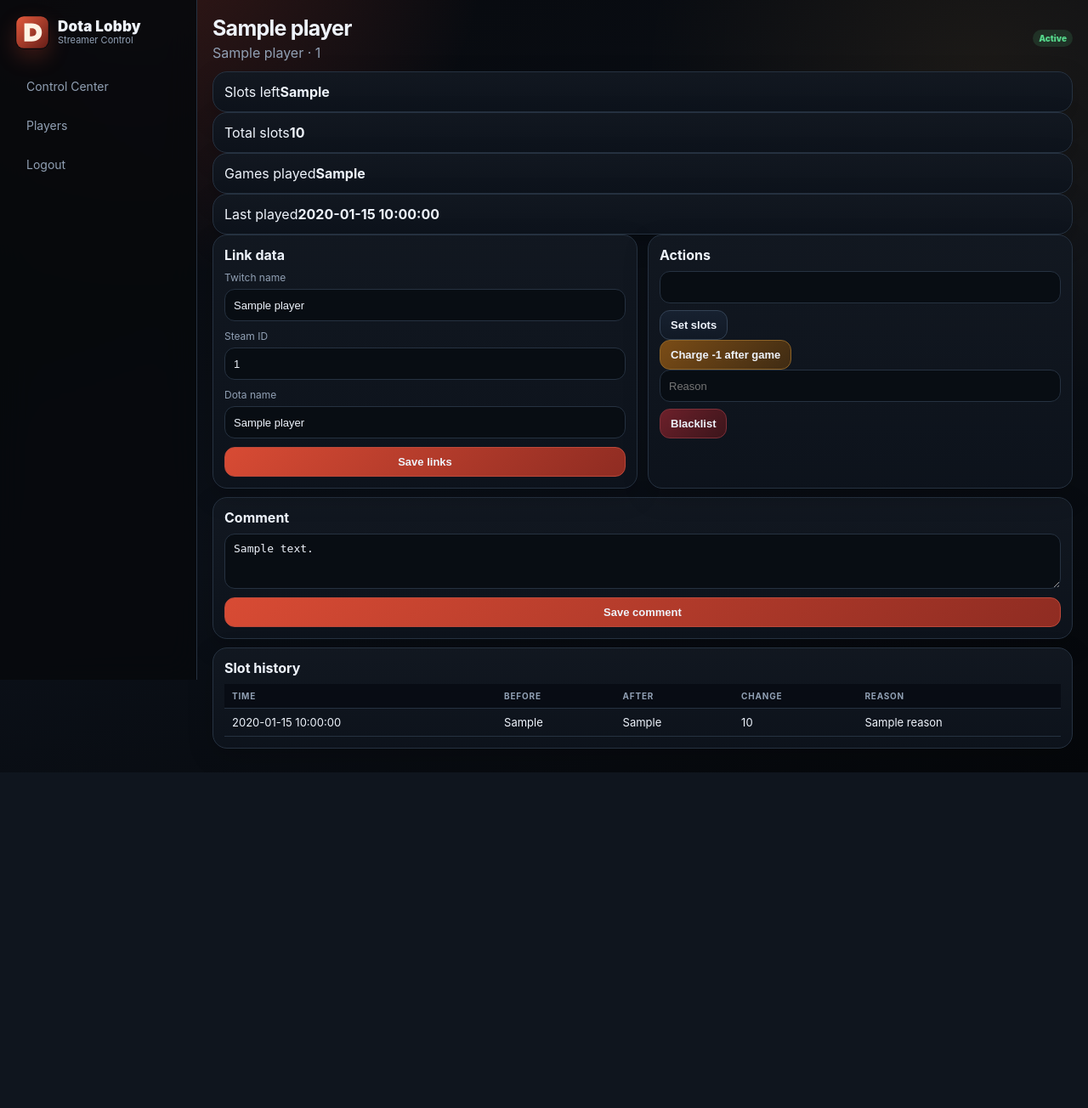
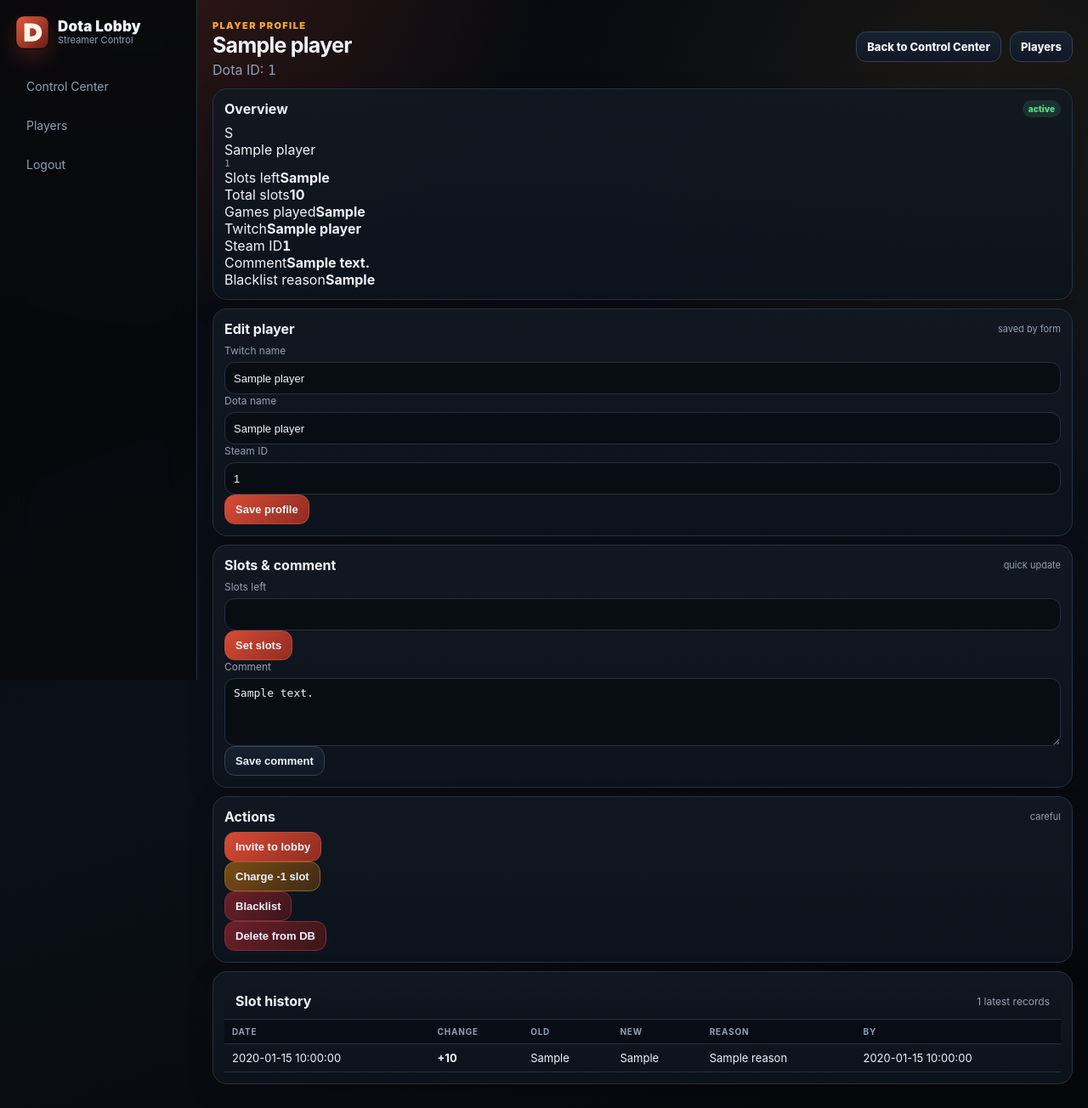
Before and after one commit to tyuh0611-cyber/dota-twitch-lobby-bot, a FastAPI app: template bot_backend/app/templates/player.html in a window 1280 px wide. Shown: the whole page at 85% size. Before the commit the page ends 909 px from the top, so only its background shows below. Run offline with FastAPI, Linux system fonts and the light colour scheme; the template is opened without the code that fills it: most values are stand-ins (such as "Sample title", 1, 10 or a date in 2020); parts of the project's set-up code (start-up, migrations or seed data) failed here and were passed over.

Commit message:
Rebuild player detail page layout

```diff
--- a/bot_backend/app/templates/player.html
+++ b/bot_backend/app/templates/player.html
@@ -1,67 +1,153 @@
 {% extends 'base.html' %}
 {% block content %}
-{% if not player %}
-<div class="panel"><h1>Player not found</h1><a class="btn" href="/players">Back</a></div>
+<section class="page-head player-head">
+  <div>
+    <span class="eyebrow">Player profile</span>
+    {% if player %}
+      <h1>{{ player.dota_name or player.dota_id }}</h1>
+      <p>Dota ID: <span class="mono">{{ player.dota_id }}</span></p>
     {% else %}
-<section class="page-head">
-  <div>
-    <h1>{{ player.dota_name or player.dota_id }}</h1>
-    <p>{{ player.twitch_name or 'No Twitch linked' }} · {{ player.steam_id or 'No Steam linked' }}</p>
+      <h1>Player not found</h1>
+      <p>This Dota ID is not present in the database.</p>
+    {% endif %}
   </div>
-  {% if player.is_blacklisted %}<span class="badge danger">Blacklisted</span>{% else %}<span class="badge ok">Active</span>{% endif %}
+  <div class="head-actions">
+    <a class="btn" href="/">Back to Control Center</a>
+    <a class="btn" href="/players">Players</a>
+  </div>
 </section>
 
-<div class="stats-grid">
-  <div class="stat-card"><span>Slots left</span><strong>{{ player.slots_left }}</strong></div>
-  <div class="stat-card"><span>Total slots</span><strong>{{ player.slots_total }}</strong></div>
-  <div class="stat-card"><span>Games played</span><strong>{{ player.games_played }}</strong></div>
-  <div class="stat-card"><span>Last played</span><strong>{{ player.last_played_at or '-' }}</strong></div>
+{% if not player %}
+  <div class="panel empty-state">
+    <h2>No player found</h2>
+    <p>Go back to the Control Center and add this player by Dota ID.</p>
+  </div>
+{% else %}
+<div class="player-layout">
+  <section class="panel player-card main-player-card">
+    <div class="panel-head">
+      <h2>Overview</h2>
+      {% if player.is_blacklisted %}
+        <span class="badge danger">blacklisted</span>
+      {% else %}
+        <span class="badge ok">active</span>
+      {% endif %}
     </div>
 
-<div class="grid-2">
-  <div class="panel">
-    <h2>Link data</h2>
-    <form method="post" action="/player/{{ player.dota_id }}/link" class="stack-form">
-      <label>Twitch name<input name="twitch_name" value="{{ player.twitch_name or '' }}"></label>
-      <label>Steam ID<input name="steam_id" value="{{ player.steam_id or '' }}"></label>
-      <label>Dota name<input name="dota_name" value="{{ player.dota_name or '' }}"></label>
-      <button class="btn primary" type="submit">Save links</button>
-    </form>
-  </div>
-
-  <div class="panel">
-    <h2>Actions</h2>
-    <form method="post" action="/player/{{ player.dota_id }}/slots" class="inline-form">
-      <input name="slots" type="number" value="{{ player.slots_left }}" required>
-      <button class="btn" type="submit">Set slots</button>
-    </form>
-    <form method="post" action="/player/{{ player.dota_id }}/charge"><button class="btn warn" type="submit">Charge -1 after game</button></form>
-    {% if player.is_blacklisted %}
-    <form method="post" action="/player/{{ player.dota_id }}/unblacklist"><button class="btn" type="submit">Unblacklist</button></form>
-    {% else %}
-    <form method="post" action="/player/{{ player.dota_id }}/blacklist" class="inline-form"><input name="reason" placeholder="Reason"><button class="btn danger" type="submit">Blacklist</button></form>
-    {% endif %}
+    <div class="player-identity">
+      <div class="avatar-mark">{{ (player.dota_name or player.twitch_name or player.dota_id)[:1] }}</div>
+      <div>
+        <div class="player-name">{{ player.dota_name or 'No Dota name' }}</div>
+        <div class="muted mono">{{ player.dota_id }}</div>
       </div>
     </div>
 
-<div class="panel">
-  <h2>Comment</h2>
-  <form method="post" action="/player/{{ player.dota_id }}/comment" class="stack-form">
-    <textarea name="comment" rows="3">{{ player.comment or '' }}</textarea>
-    <button class="btn primary" type="submit">Save comment</button>
+    <div class="profile-stats">
+      <div><span>Slots left</span><strong>{{ player.slots_left }}</strong></div>
+      <div><span>Total slots</span><strong>{{ player.slots_total }}</strong></div>
+      <div><span>Games played</span><strong>{{ player.games_played }}</strong></div>
+    </div>
+
+    <div class="profile-facts">
+      <div><span>Twitch</span><strong>{{ player.twitch_name or '—' }}</strong></div>
+      <div><span>Steam ID</span><strong class="mono">{{ player.steam_id or '—' }}</strong></div>
+      <div><span>Comment</span><strong>{{ player.comment or '—' }}</strong></div>
+      {% if player.blacklist_reason %}<div><span>Blacklist reason</span><strong>{{ player.blacklist_reason }}</strong></div>{% endif %}
+    </div>
+  </section>
+
+  <section class="panel player-card">
+    <div class="panel-head"><h2>Edit player</h2><span class="muted">saved by form</span></div>
+    <form method="post" action="/player/{{ player.dota_id }}/link" class="profile-form">
+      <label>Twitch name
+        <input name="twitch_name" value="{{ player.twitch_name or '' }}" placeholder="Twitch login">
+      </label>
+      <label>Dota name
+        <input name="dota_name" value="{{ player.dota_name or '' }}" placeholder="Visible Dota name">
+      </label>
+      <label>Steam ID
+        <input name="steam_id" value="{{ player.steam_id or '' }}" placeholder="Steam ID">
+      </label>
+      <button class="btn primary" type="submit">Save profile</button>
+    </form>
+  </section>
+
+  <section class="panel player-card">
+    <div class="panel-head"><h2>Slots & comment</h2><span class="muted">quick update</span></div>
+    <form method="post" action="/player/{{ player.dota_id }}/slots" class="profile-form compact-profile-form">
+      <label>Slots left
+        <input name="slots" type="number" min="0" value="{{ player.slots_left }}">
+      </label>
+      <button class="btn primary" type="submit">Set slots</button>
+    </form>
+    <form method="post" action="/player/{{ player.dota_id }}/comment" class="profile-form">
+      <label>Comment
+        <textarea name="comment" rows="4" placeholder="Internal note">{{ player.comment or '' }}</textarea>
+      </label>
+      <button class="btn" type="submit">Save comment</button>
+    </form>
+  </section>
+
+  <section class="panel player-card player-actions-card">
+    <div class="panel-head"><h2>Actions</h2><span class="muted">careful</span></div>
+    <div class="player-action-grid">
+      {% if player.steam_id %}
+      <form method="post" action="/invite/{{ player.steam_id }}" data-confirm="Invite {{ player.dota_name or player.dota_id }}?">
+        <input type="hidden" name="return_to" value="/player/{{ player.dota_id }}">
+        <button class="btn primary" type="submit">Invite to lobby</button>
+      </form>
+      {% else %}
+      <button class="btn" type="button" disabled>No Steam ID</button>
+      {% endif %}
+
+      <form method="post" action="/player/{{ player.dota_id }}/charge" data-confirm="Charge -1 slot?">
+        <input type="hidden" name="return_to" value="/player/{{ player.dota_id }}">
+        <button class="btn warn" type="submit">Charge -1 slot</button>
+      </form>
+
+      {% if player.is_blacklisted %}
+      <form method="post" action="/player/{{ player.dota_id }}/unblacklist">
+        <button class="btn" type="submit">Unblock player</button>
+      </form>
+      {% else %}
+      <form method="post" action="/player/{{ player.dota_id }}/blacklist" data-confirm="Blacklist {{ player.dota_name or player.dota_id }}?">
+        <input type="hidden" name="return_to" value="/player/{{ player.dota_id }}">
+        <input name="reason" value="manual_blacklist" type="hidden">
+        <button class="btn danger" type="submit">Blacklist</button>
+      </form>
+      {% endif %}
+
+      <form method="post" action="/player/{{ player.dota_id }}/delete" data-confirm="Delete {{ player.dota_name or player.dota_id }} from database? This cannot be undone.">
+        <input type="hidden" name="return_to" value="/">
+        <button class="btn danger" type="submit">Delete from DB</button>
       </form>
     </div>
+  </section>
+</div>
 
-<div class="panel">
-  <h2>Slot history</h2>
-  <table>
-    <thead><tr><th>Time</th><th>Before</th><th>After</th><th>Change</th><th>Reason</th></tr></thead>
+<section class="panel player-log-panel">
+  <div class="table-title"><h2>Slot history</h2><span>{{ logs|length }} latest records</span></div>
+  {% if logs %}
+  <table class="log-table">
+    <thead>
+      <tr><th>Date</th><th>Change</th><th>Old</th><th>New</th><th>Reason</th><th>By</th></tr>
+    </thead>
     <tbody>
       {% for log in logs %}
-      <tr><td>{{ log.created_at }}</td><td>{{ log.old_slots_left }}</td><td>{{ log.new_slots_left }}</td><td>{{ log.change_amount }}</td><td>{{ log.reason or '-' }}</td></tr>
+      <tr>
+        <td>{{ log.created_at }}</td>
+        <td><strong>{% if log.change_amount > 0 %}+{% endif %}{{ log.change_amount }}</strong></td>
+        <td>{{ log.old_slots_left }}</td>
+        <td>{{ log.new_slots_left }}</td>
+        <td>{{ log.reason or '—' }}</td>
+        <td>{{ log.created_by or '—' }}</td>
+      </tr>
       {% endfor %}
     </tbody>
   </table>
-</div>
+  {% else %}
+    <div class="empty-state"><h2>No slot history yet</h2><p>Slot changes will appear here.</p></div>
+  {% endif %}
+</section>
 {% endif %}
 {% endblock %}
```
Lines whose indentation alone changed are shown as unchanged.
